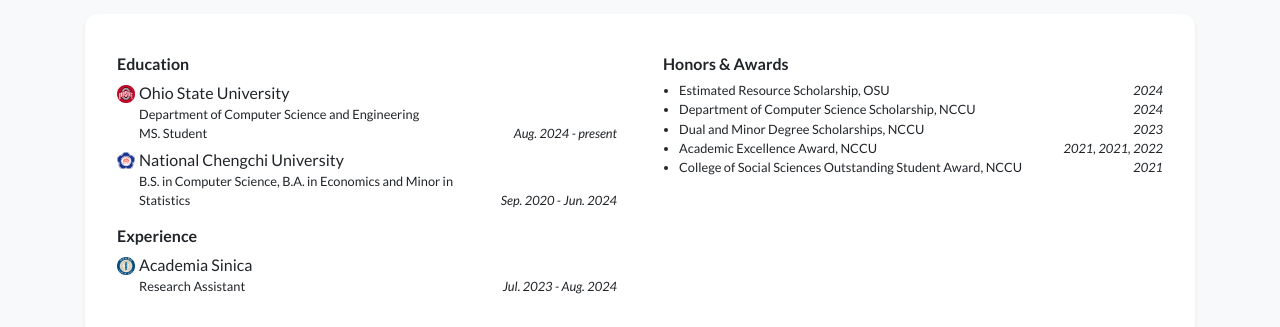
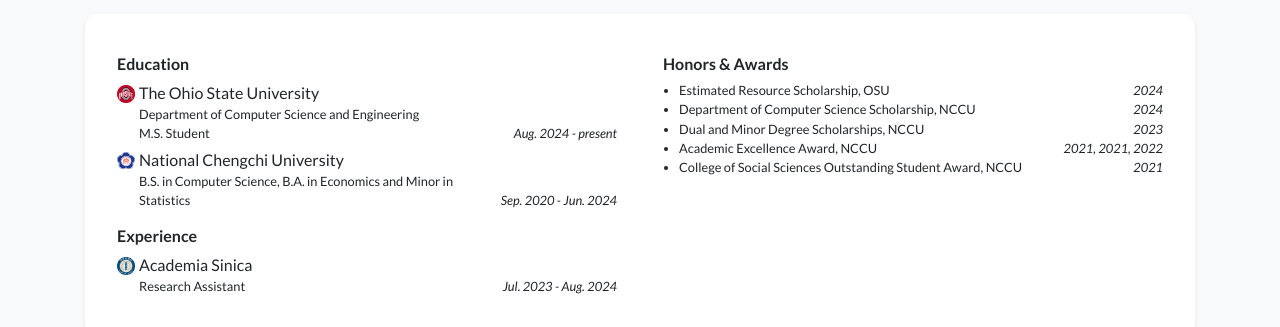
Before and after one commit to Yi-Yu-Yvonne/yi-yu-yvonne.github.io, a Jekyll site: the page built from index.html, in a window 1280 px wide and 900 px high, scrolled down 582 px. Shown: the part 177-504 px from the top of the window. Built offline with Jekyll 4.4.1, drawn with Linux system fonts in a browser that asks for light colours; nearby versions of some CDN libraries; a style sheet for code colours, icons or effects is not loaded.

Commit message:
Update profile.yml

```diff
--- a/_data/profile.yml
+++ b/_data/profile.yml
@@ -37,11 +37,11 @@ portrait_url: /assets/images/photos/portrait.jpg
 #   Photo by Manja Vitolic on Unsplash (this caption is optional, comment it out to disable).
 
 education:
-- name: Ohio State University
+- name: The Ohio State University
   logo: /assets/images/badges/OSU.png
   position:
     Department of Computer Science and Engineering <br/>
-    MS. Student
+    M.S. Student
   date: Aug. 2024 - present
 - name: National Chengchi University
   logo: /assets/images/badges/NCCU.png
```
